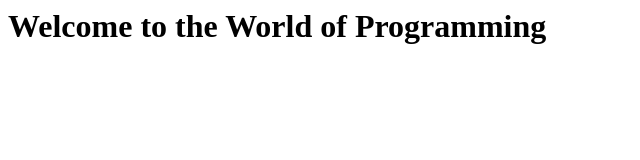
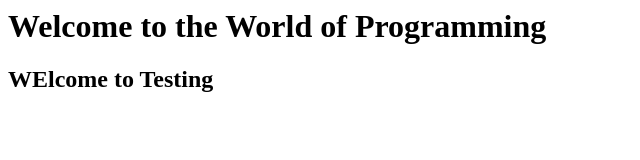
Before and after one commit to bvnchary2024/mygitrepo1, a plain HTML site: page index.html in a window 1280 px wide. Shown: the whole page, without its empty margins (0-640 px from the left). Drawn offline with Linux system fonts and the light colour scheme.

Commit message:
Updating

```diff
--- a/index.html
+++ b/index.html
@@ -1 +1,3 @@
 <h1> Welcome to the World of Programming </h1>
+
+<h2> WElcome to Testing </h2>
```
